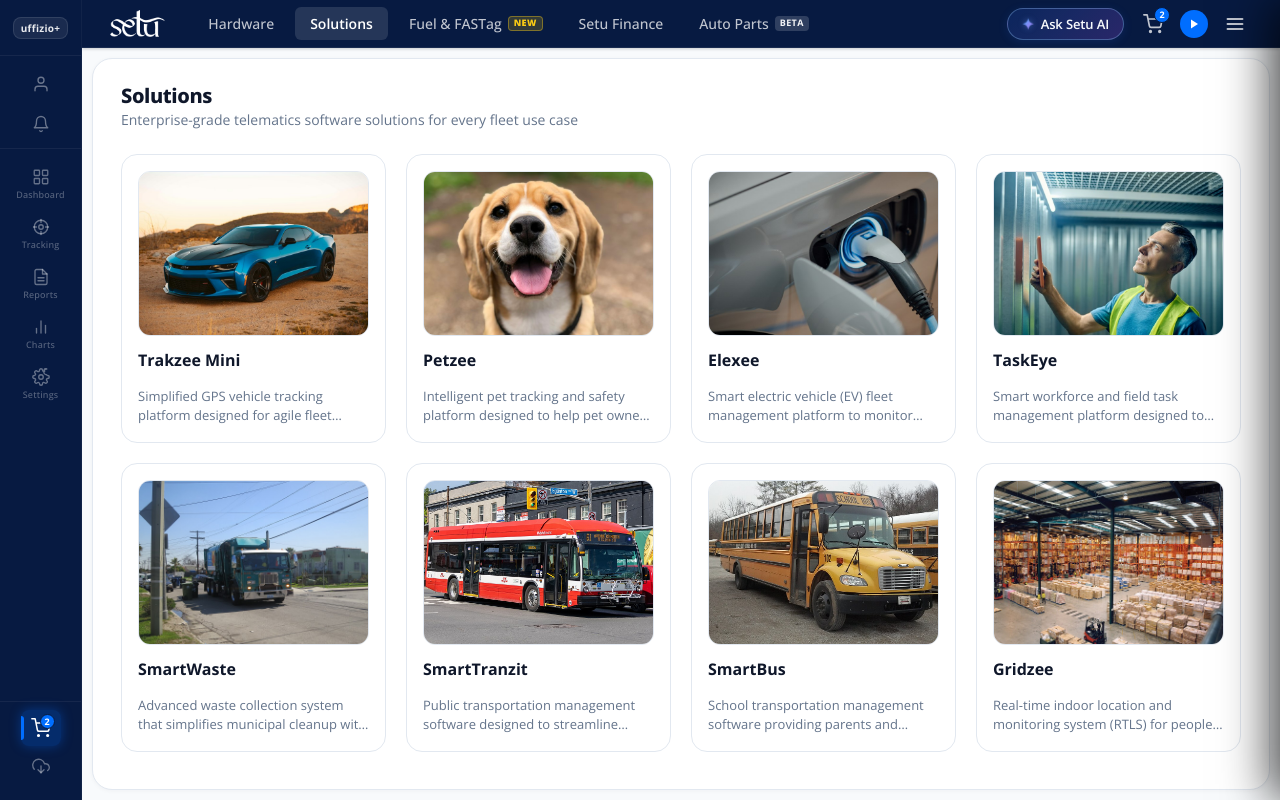
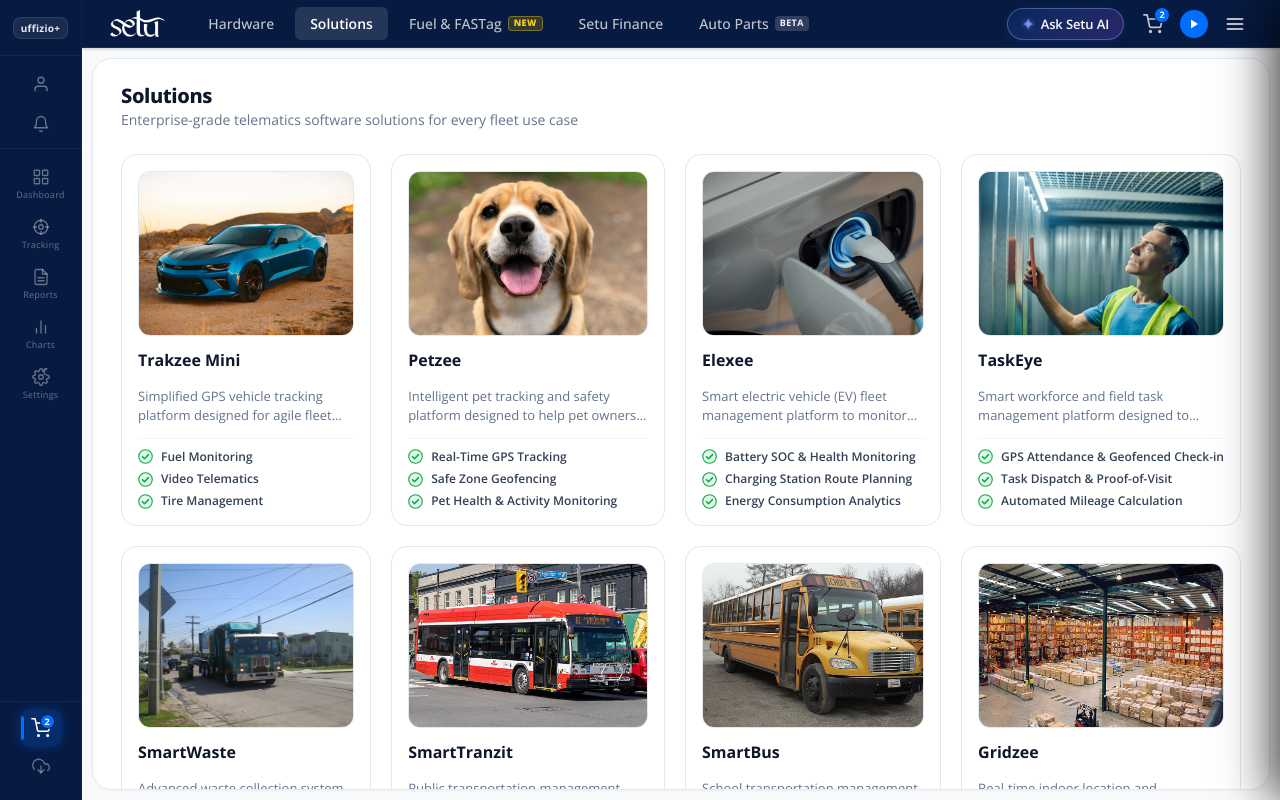
Before and after one commit to kinjal106/setu, a React (Vite) app: page /solutions in a window 1280 px wide. Built offline with nearby package versions, Linux system fonts and the light colour scheme.

Commit message:
Add 3 main features with green check icons to each software solution

```diff
--- a/src/data/solutions.json
+++ b/src/data/solutions.json
@@ -10,6 +10,11 @@
     "icon": "🔴",
     "color": "#FF4444",
     "category": "fleet-management",
+    "mainFeatures": [
+      "Fuel Monitoring",
+      "Video Telematics",
+      "Tire Management"
+    ],
     "highlights": [
       "Real-time GPS vehicle tracking with 10s telemetry updates",
       "Ignition on/off alerts and unauthorized movement notification",
@@ -33,6 +38,11 @@
     "icon": "🐾",
     "color": "#FF8C00",
     "category": "pet-tracking",
+    "mainFeatures": [
+      "Real-Time GPS Tracking",
+      "Safe Zone Geofencing",
+      "Pet Health & Activity Monitoring"
+    ],
     "highlights": [
       "Real-time GPS live location with virtual safe perimeter geofencing",
       "Instant escape alerts when pet leaves home or park boundaries",
@@ -55,6 +65,11 @@
     "icon": "⚡",
     "color": "#00CC44",
     "category": "ev-management",
+    "mainFeatures": [
+      "Battery SOC & Health Monitoring",
+      "Charging Station Route Planning",
+      "Energy Consumption Analytics"
+    ],
     "highlights": [
       "Live Battery State of Charge (SOC) and real-time range estimation",
       "Charging station route planning and energy consumption rates",
@@ -78,6 +93,11 @@
     "icon": "👁️",
     "color": "#0066CC",
     "category": "workforce",
+    "mainFeatures": [
+      "GPS Attendance & Geofenced Check-in",
+      "Task Dispatch & Proof-of-Visit",
+      "Automated Mileage Calculation"
+    ],
     "highlights": [
       "GPS-verified employee attendance and geofenced client check-ins",
       "Real-time task dispatching with in-app photo and digital signature",
@@ -100,6 +120,11 @@
     "icon": "♻️",
     "color": "#228B22",
     "category": "waste-management",
+    "mainFeatures": [
+      "Ultrasonic Bin Fill-Level Sensors",
+      "Dynamic Garbage Truck Routing",
+      "RFID Bin Pickup Verification"
+    ],
     "highlights": [
       "Ultrasonic bin fill-level monitoring with automated fullness threshold alerts",
       "Dynamic AI routing for garbage trucks targeting only full bins",
@@ -123,6 +148,11 @@
     "icon": "🚌",
     "color": "#444444",
     "category": "transit",
+    "mainFeatures": [
+      "Automated Passenger Counting (APC)",
+      "Live Bus Route Scheduling",
+      "Passenger Arrival Displays (PIDS)"
+    ],
     "highlights": [
       "Automated Passenger Counting (APC) sensors via overhead AI cameras",
       "Dynamic bus route scheduling with live passenger arrival displays (PIDS)",
@@ -146,6 +176,11 @@
     "icon": "🚍",
     "color": "#FF6600",
     "category": "school-transport",
+    "mainFeatures": [
+      "Live Student & Bus Tracking",
+      "RFID Boarding & Drop-off Alerts",
+      "Driver Rash Driving & Speed Alerts"
+    ],
     "highlights": [
       "Live school bus tracking on parent app with push notifications",
       "Student RFID boarding and drop-off confirmation with photo timestamp",
@@ -169,6 +204,11 @@
     "icon": "📡",
     "color": "#8800CC",
     "category": "indoor-tracking",
+    "mainFeatures": [
+      "Sub-Meter BLE & UWB Positioning",
+      "Warehouse Asset & Forklift Tracking",
+      "Lone-Worker Safety & SOS Alarms"
+    ],
     "highlights": [
       "Sub-meter BLE and Ultra-Wideband (UWB) indoor positioning accuracy",
       "Multi-floor 2.5D building mapping with zone-based access control",
--- a/src/pages/ProductDetail/ProductDetail.jsx
+++ b/src/pages/ProductDetail/ProductDetail.jsx
@@ -232,11 +232,14 @@ export default function ProductDetail() {
 
   // Special features text
   const specialFeaturesText = useMemo(() => {
+    if (isSolution && product.mainFeatures && product.mainFeatures.length > 0) {
+      return product.mainFeatures.join(', ');
+    }
     if (product.specialFeatures) return product.specialFeatures;
     if (isPrithvi) return 'AIS-140 certified, SOS panic alert';
     if (product.tags && product.tags.length > 0) return product.tags.join(', ');
     return 'Live tracking';
-  }, [product.specialFeatures, product.tags, isPrithvi]);
+  }, [product.specialFeatures, product.tags, isPrithvi, isSolution, product.mainFeatures]);
 
   // Fitment list computation (guarantees 10+ models matching Boodmo / OEM screenshots)
   const fitmentList = useMemo(() => {
--- a/src/pages/Solutions/Solutions.css
+++ b/src/pages/Solutions/Solutions.css
@@ -171,6 +171,39 @@
   overflow: hidden;
 }
 
+/* 4. 3 Main Features with Green Check Icon */
+.sol-box-card__features {
+  display: flex;
+  flex-direction: column;
+  gap: 6px;
+  margin-top: 12px;
+  padding-top: 10px;
+  border-top: 1px solid #F1F5F9;
+}
+
+.sol-feature-item {
+  display: flex;
+  align-items: center;
+  gap: 8px;
+  font-size: 12px;
+  font-weight: 600;
+  color: #334155;
+  line-height: 1.35;
+}
+
+.sol-feature-icon {
+  flex-shrink: 0;
+  width: 15px;
+  height: 15px;
+}
+
+.sol-feature-text {
+  overflow: hidden;
+  text-overflow: ellipsis;
+  white-space: nowrap;
+}
+
+
 /* ────────────────────────────────────────────────────────────
    Responsive Rules
 ──────────────────────────────────────────────────────────── */
--- a/src/pages/Solutions/Solutions.jsx
+++ b/src/pages/Solutions/Solutions.jsx
@@ -64,6 +64,34 @@ export default function Solutions() {
               <div className="sol-box-card__body">
                 <h3 className="sol-box-card__title">{sol.name}</h3>
                 <p className="sol-box-card__desc">{sol.description}</p>
+
+                {/* 4. 3 Main Features with Green Check Icon */}
+                {sol.mainFeatures && sol.mainFeatures.length > 0 && (
+                  <div className="sol-box-card__features">
+                    {sol.mainFeatures.map((feat, idx) => (
+                      <div key={idx} className="sol-feature-item">
+                        <svg
+                          className="sol-feature-icon"
+                          width="16"
+                          height="16"
+                          viewBox="0 0 20 20"
+                          fill="none"
+                          aria-hidden="true"
+                        >
+                          <circle cx="10" cy="10" r="9" fill="#DCFCE7" stroke="#16A34A" strokeWidth="1.5" />
+                          <path
+                            d="M6 10.2L8.7 13L14 7.5"
+                            stroke="#16A34A"
+                            strokeWidth="2"
+                            strokeLinecap="round"
+                            strokeLinejoin="round"
+                          />
+                        </svg>
+                        <span className="sol-feature-text">{feat}</span>
+                      </div>
+                    ))}
+                  </div>
+                )}
               </div>
             </div>
           ))}
```
